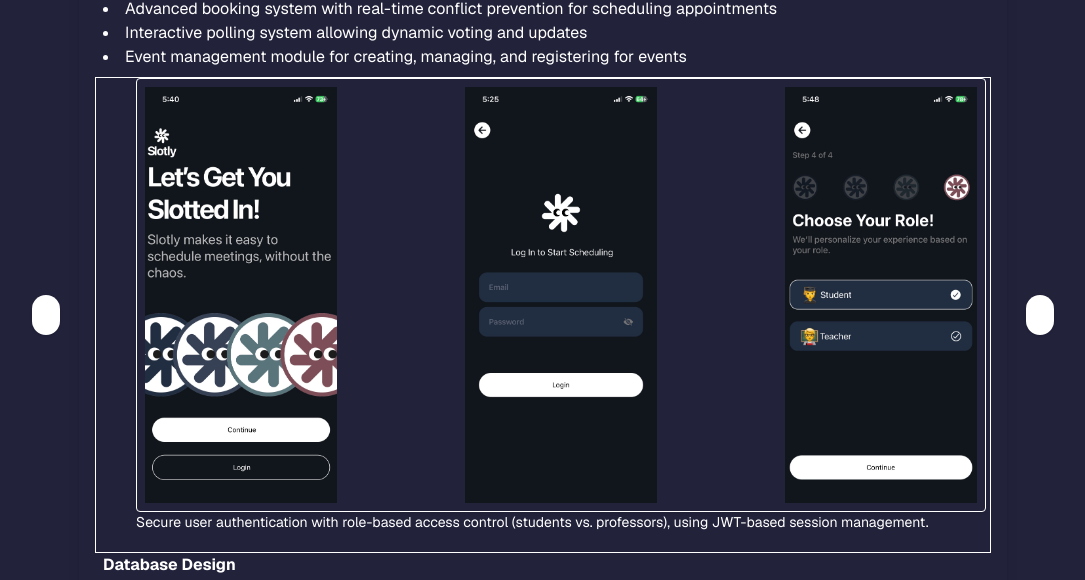
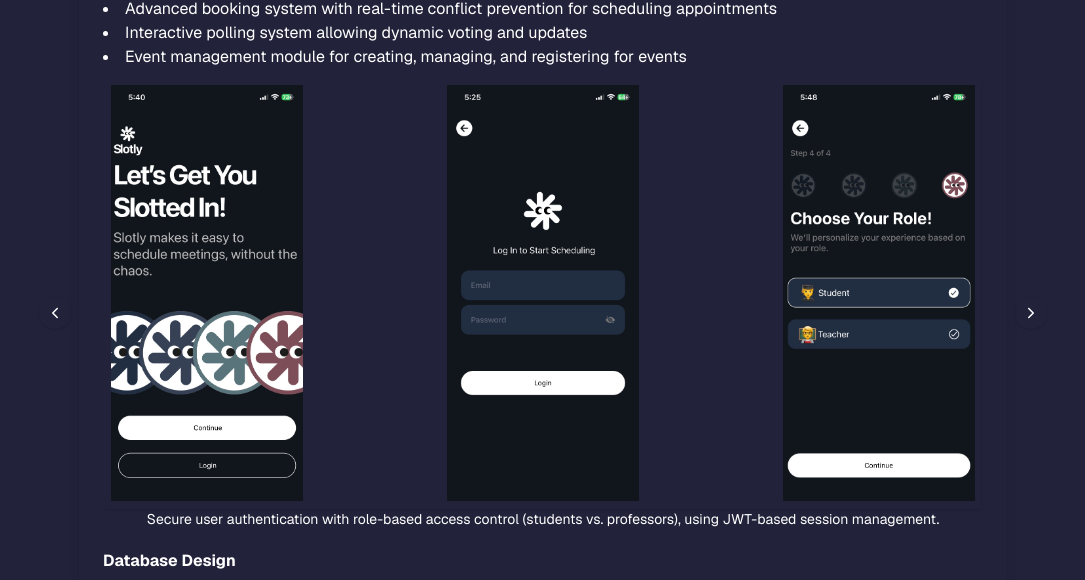
Before and after one commit to theaverage-coder/portfolio, a Next.js app: page / in a window 1280 px wide. Shown: the part 767-1347 px from the top of the page, without its empty margins (97-1182 px from the left). Built offline with nearby package versions, Linux system fonts and the light colour scheme.

Commit message:
Add database diagram
Change arrow UI

```diff
--- a/app/page.jsx
+++ b/app/page.jsx
@@ -1,6 +1,7 @@
 import Image from "next/image";
 import NavBar from '../components/NavBar';
 import ProjectCard from '../components/ProjectCard';
+
 import './globals.css';
 
 export default function Home() {
--- /dev/null
+++ b/components/DatabaseDiagram.jsx
@@ -0,0 +1,15 @@
+"use client";
+
+import { TransformWrapper, TransformComponent } from "react-zoom-pan-pinch";
+
+export default function Diagram() {
+    return (
+        <div className="w-full h-[500px] border overflow-hidden">
+            <TransformWrapper>
+                <TransformComponent>
+                    <img src="/diagram.svg" alt="Database Diagram" />
+                </TransformComponent>
+            </TransformWrapper>
+        </div>
+    );
+}
--- a/components/FeaturesScroll.jsx
+++ b/components/FeaturesScroll.jsx
@@ -1,43 +1,48 @@
 "use client";
 import { useEffect, useRef } from "react";
+import { IoIosArrowBack } from "react-icons/io";
+import { IoIosArrowForward } from "react-icons/io";
 
 export default function FeaturesScroll({ items }) {
     const scrollRef = useRef();
 
     const scroll = (dir) => {
-        const amount = 850;
+        const container = scrollRef.current;
+        const width = container.offsetWidth;
+
         scrollRef.current.scrollBy({
-            left: dir === "left" ? -amount : amount,
+            left: dir === "left" ? -width : width,
             behavior: "smooth",
         });
     };
 
     return (
         <div className="flex items-center justify-center">
-            <div className="relative max-w-4xl border justify-center items-center">
+            <div className="relative max-w-4xl justify-center items-center ">
                 <button
                     onClick={() => scroll("left")}
-                    className="absolute left-[-5vw] top-1/2 -translate-y-1/2 z-10 bg-white shadow p-2 rounded-full"
+                    className="absolute left-[-5vw] top-1/2 -translate-y-1/2 z-10  shadow p-2 rounded-full"
                 >
-                    ◀
+                    <IoIosArrowBack />
                 </button>
                 <button
                     onClick={() => scroll("right")}
-                    className="absolute right-[-5vw] top-1/2 -translate-y-1/2 z-10 bg-white shadow p-2 rounded-full"
+                    className="absolute right-[-5vw] top-1/2 -translate-y-1/2 z-10  shadow p-2 rounded-full"
                 >
-                    ▶
+                    <IoIosArrowForward />
+
                 </button>
-                <div ref={scrollRef} className="flex gap-4 overflow-x-auto scroll-smooth no-scrollbar px-10 ">
+                <div ref={scrollRef} className="flex snap-x snap-mandatory overflow-x-auto scroll-smooth no-scrollbar ">
                     {items.map((item, i) => (
-                        <div key={i} className="min-w-[850px]">
-                            <div className="shadow border rounded p-2 flex-row flex justify-between items-center">
+                        <div key={i} className="w-full flex-shrink-0 snap-start ">
+                            <div className="shadow rounded p-2 flex-row flex justify-between items-center">
                                 {item.images.map((img, j) => (
                                     <div key={j} >
                                         <img src={img} className="w-48" />
                                     </div>
                                 ))}
                             </div>
-                            <p className="text-sm">{item.caption}</p>
+                            <p className="text-sm text-center">{item.caption}</p>
                         </div>
                     ))}
                 </div>
--- a/components/ProjectCard.jsx
+++ b/components/ProjectCard.jsx
@@ -1,5 +1,5 @@
-import FeaturesScroll from '../components/FeaturesScroll';
-
+import FeaturesScroll from './FeaturesScroll';
+import DatabaseDiagram from './DatabaseDiagram';
 
 export default function ProjectCard({ title, description, tech, features, screenshots, live, github, challenges }) {
     return (
@@ -13,6 +13,7 @@ export default function ProjectCard({ title, description, tech, features, screen
             </ul>
             <FeaturesScroll items={screenshots} />
             <p className="mb-2"><strong>Database Design</strong></p>
+            <DatabaseDiagram />
             {challenges && <p className="mb-2"><strong>Challenge & Solution:</strong> {challenges}</p>}
             <div className="space-x-4">
                 {live && <a href={live} target="_blank" className="text-blue-500">Live Demo</a>}
--- a/package.json
+++ b/package.json
@@ -12,7 +12,9 @@
     "gsap": "^3.14.2",
     "next": "16.2.0",
     "react": "19.2.4",
-    "react-dom": "19.2.4"
+    "react-dom": "19.2.4",
+    "react-icons": "^5.6.0",
+    "react-zoom-pan-pinch": "^3.7.0"
   },
   "devDependencies": {
     "@tailwindcss/postcss": "^4",
```
Also changed, not shown: public/diagram.svg (added), 1 other file (tests, documents, lock files or other folders).
